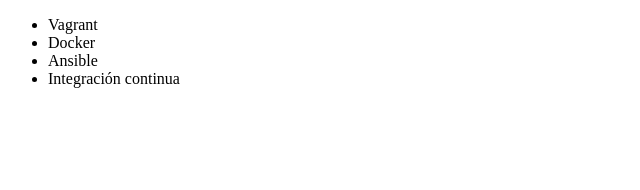
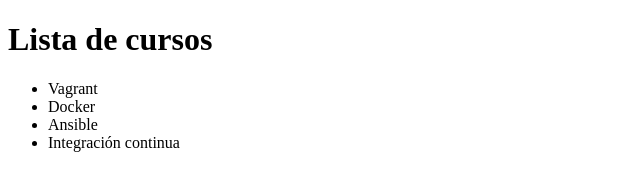
Before and after one commit to AlexXGAV/alura-git, a plain HTML site: page index.html in a window 1280 px wide. Shown: the whole page, without its empty margins (0-640 px from the left). Drawn offline with Linux system fonts and the light colour scheme.

Commit message:
Agregar titulo lista de cursos

```diff
--- a/index.html
+++ b/index.html
@@ -7,6 +7,7 @@
         <title>Cursos de Alura</title>
     </head>
     <body>
+        <h1>Lista de cursos</h1>
         <ul>
             <li>Vagrant</li>
             <li>Docker</li>
```
